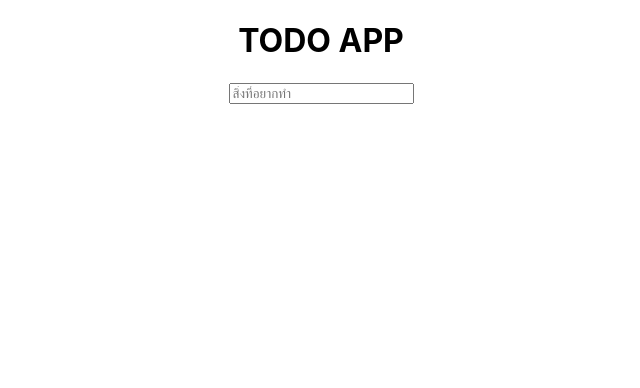
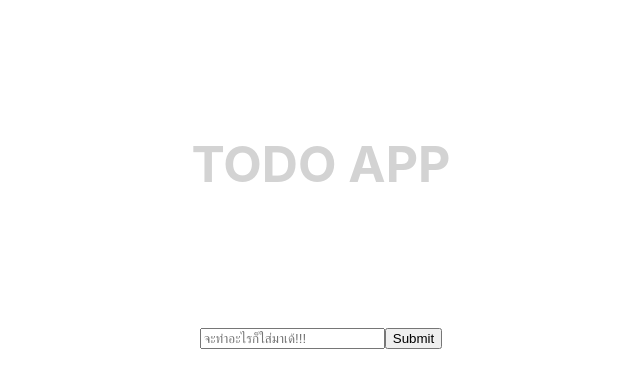
Before and after one commit to ThanapornTY/todo-react, a React (Create React App) app in the folder react-todo-app/: page / in a window 1280 px wide. Shown: the top 388 px of the page, without its empty margins (319-959 px from the left). Built offline with nearby package versions, Linux system fonts and the light colour scheme.

Commit message:
add inputtodo

```diff
--- a/react-todo-app/src/App.js
+++ b/react-todo-app/src/App.js
@@ -1,22 +1,23 @@
+import React, {Component} from 'react';
 import logo from './logo.svg';
 import './App.css';
+import Header from './header';
+import InputTodo from './InputTodo';
 
-function App() {
 
-  return (
-    <div className="App">
-      <h1>TODO APP</h1>
+class App extends Component{
+  render(){
+    return (
+      <div className="App">
+        <Header/>
+        <InputTodo/>
 
-      <from>
-        <input
-          type = "text"
-          name = "todo"
-          placeholder = "สิ่งที่อยากทำ"
-        />
 
-      </from>
-    </div>
-  );
+      </div>
+
+
+    );
+  }
 }
 
 export default App;
--- /dev/null
+++ b/react-todo-app/src/InputTodo.js
@@ -0,0 +1,23 @@
+import React, {Component} from "react";
+import logo from './logo.svg';
+import './App.css';
+import { render } from "@testing-library/react";
+
+const InputTodo = () =>{
+    return(
+        <div>
+            <form className="input-text">
+                <input
+                type="text"
+                placeholder="จะทำอะไรก็ใส่มาเด้!!!"
+                />
+                <button className="input-submit">Submit</button>
+            </form>
+
+
+        </div>
+    );
+
+}
+
+export default InputTodo;
--- /dev/null
+++ b/react-todo-app/src/header.js
@@ -0,0 +1,15 @@
+import React, {Component} from 'react';
+import logo from './logo.svg';
+import './App.css';
+
+const Header = () =>{
+
+    return(
+        <div className="Header">
+            <h1 style={{textAlign: "center" , padding: "100px 0", color:"#D3D3D3",fontSize: "50px"}}>TODO APP</h1>
+        </div>
+    );
+
+}
+
+export default Header;
```
